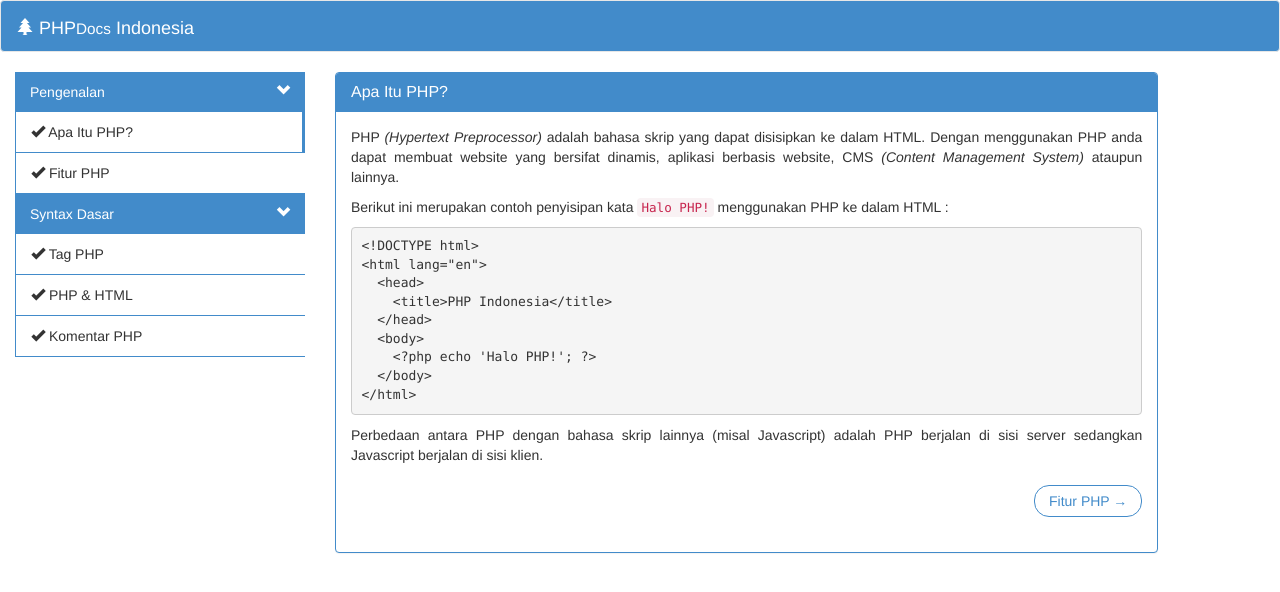
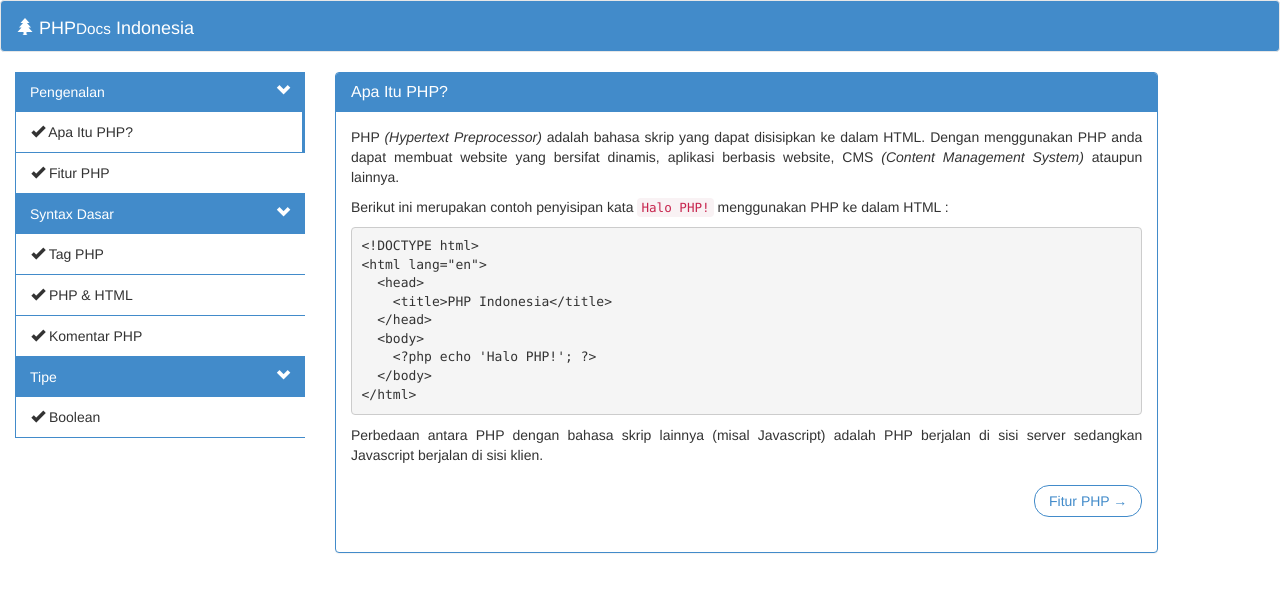
Before and after one commit to brondong/phpid, a Jekyll site: the page built from index.html, in a window 1280 px wide. Shown: the top 592 px of the page. Built offline with Jekyll 4.4.1, drawn with Linux system fonts in a browser that asks for light colours; Markdown is read by kramdown in place of the engine named in the settings.

Commit message:
tambah menu boolean.html

```diff
--- a/_includes/menu.html
+++ b/_includes/menu.html
@@ -82,6 +82,30 @@
       <!-- /.nav-child -->
     <!-- /syntax dasar -->
 
+    <!-- Tipe -->
+    <li>
+      <a data-toggle="collapse" data-parent="#menu" href="#tipe" class="menu">
+        <span class="pull-right glyphicon glyphicon-chevron-down"></span>
+        Tipe
+      </a>
+    </li>
+
+      <!-- .nav-child -->
+      <ul class="nav nav-stacked nav-child collapse in" id="tipe">
+        {% if page.uri == 'boolean' %}
+          <li class="active">
+        {% else %}
+          <li>
+        {% endif %}
+          <a href="{{ site.baseurl }}/tipe/boolean">
+            <span class="glyphicon glyphicon-ok"></span> Boolean
+          </a>
+        </li>
+
+      </ul>
+      <!-- /.nav-child -->
+    <!-- /tipe -->
+
   </ul>
   <!-- /.nav-parent -->
 
```
